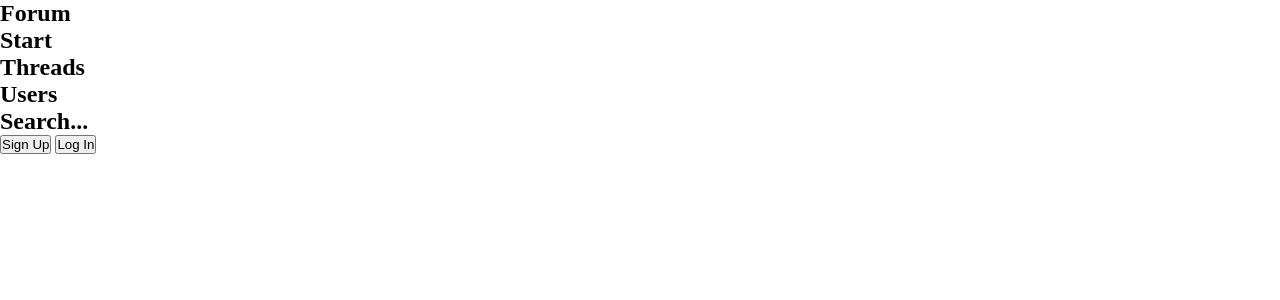
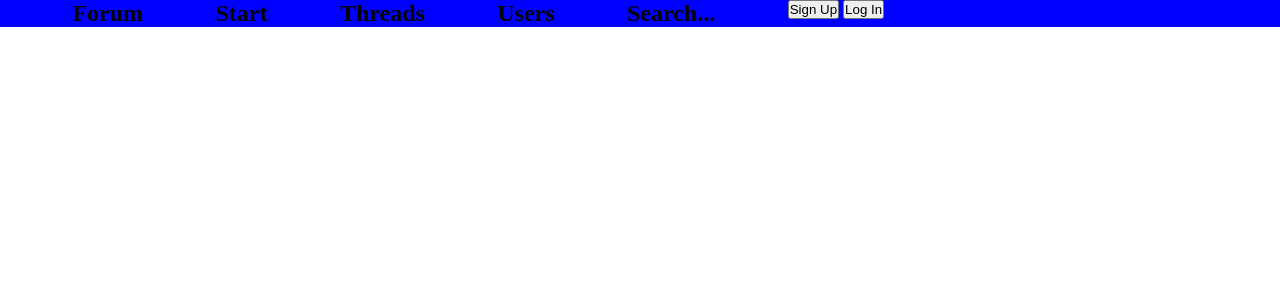
Before and after one commit to Airbag65/ForumProject, a PHP site: page /html/index.html in a window 1280 px wide. Shown: the top 300 px of the page. Run offline with PHP 8.4, Linux system fonts and the light colour scheme.

Commit message:
started css styling

```diff
--- a/src/frontend/css/style.css
+++ b/src/frontend/css/style.css
@@ -4,6 +4,30 @@
     margin: 0;
 }
 
-.nav-links-list{
+.navigation {
+    background-color: red;
+    display: flex;
+}
+
+.grid-container-nav {
+    display: grid;
+    grid-template-columns: 1.6fr 1fr;
+    grid-template-rows: 1fr;
+    height: 100%;
+    width: 100%;
+    background-color: blue;
+}
+
+.grid-item-left {
+    columns: 1;
+}
+
+.nav-links-list {
+    display: flex;
     list-style: none;
+    justify-content: space-evenly;
 }
+
+.grid-item-right {
+    columns: 2;
+}
--- a/src/frontend/html/index.html
+++ b/src/frontend/html/index.html
@@ -10,7 +10,7 @@
 <body>
     <header>
         <nav class="navigation">
-            <div class="grid-container">
+            <div class="grid-container-nav">
                 <div class="grid-item-left">
                     <ul class="nav-links-list">
                         <li class="logo">
```
